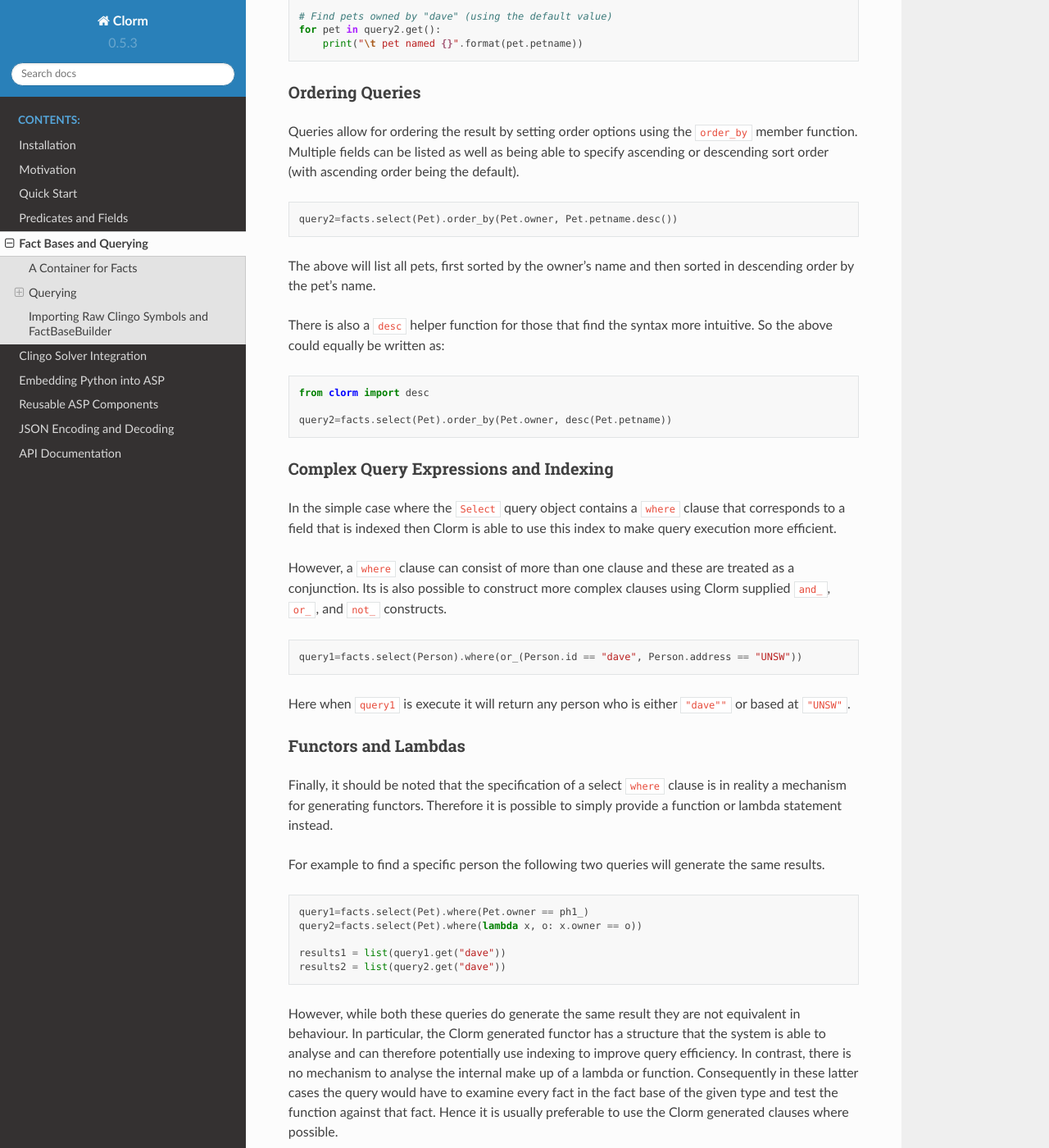
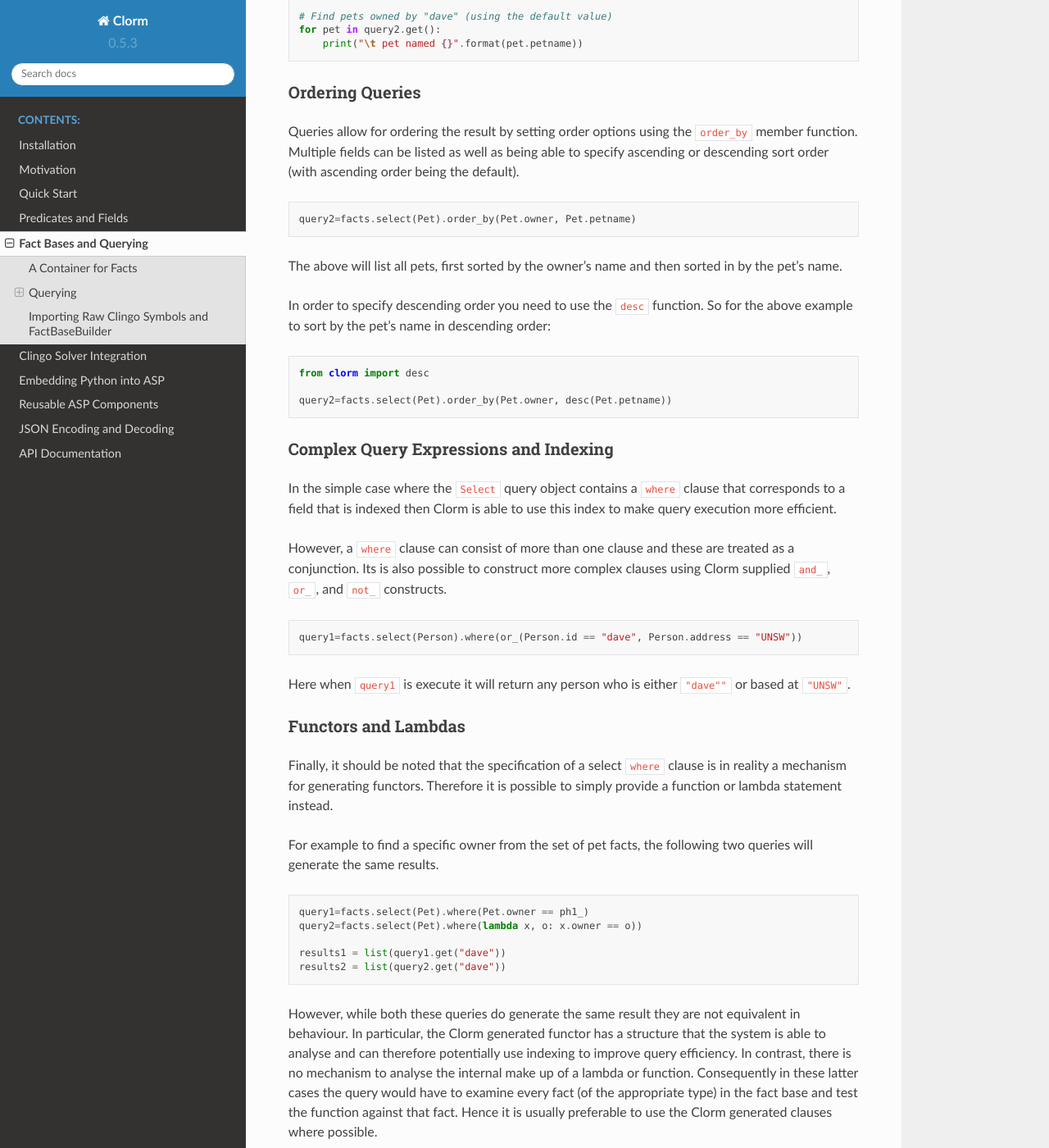
Before and after one commit to potassco/clorm, a Sphinx documentation site: the page built from docs/clorm/factbase.rst, in a window 1280 px wide and 1400 px high, scrolled down 2760 px. Shown: the whole window at 82% size. Built offline with Sphinx 7.4.7 and the Read the Docs theme 2.0.0, drawn with Linux system fonts in a browser that asks for light colours.

Commit message:
Minor update to the documentation

```diff
--- a/docs/clorm/factbase.rst
+++ b/docs/clorm/factbase.rst
@@ -161,13 +161,13 @@ the default).
 
 .. code-block:: python
 
-       query2=facts.select(Pet).order_by(Pet.owner, Pet.petname.desc())
+       query2=facts.select(Pet).order_by(Pet.owner, Pet.petname)
 
 The above will list all pets, first sorted by the owner's name and then sorted in
-descending order by the pet's name.
+by the pet's name.
 
-There is also a ``desc`` helper function for those that find the syntax more
-intuitive. So the above could equally be written as:
+In order to specify descending order you need to use the ``desc`` function. So
+for the above example to sort by the pet's name in descending order:
 
 .. code-block:: python
 
@@ -201,8 +201,8 @@ Finally, it should be noted that the specification of a select ``where`` clause
 is in reality a mechanism for generating functors. Therefore it is possible to
 simply provide a function or lambda statement instead.
 
-For example to find a specific person the following two queries will generate
-the same results.
+For example to find a specific owner from the set of pet facts, the following
+two queries will generate the same results.
 
 
 .. code-block:: python
@@ -218,9 +218,9 @@ equivalent in behaviour. In particular, the Clorm generated functor has a
 structure that the system is able to analyse and can therefore potentially use
 indexing to improve query efficiency. In contrast, there is no mechanism to
 analyse the internal make up of a lambda or function. Consequently in these
-latter cases the query would have to examine every fact in the fact base of the
-given type and test the function against that fact. Hence it is usually
-preferable to use the Clorm generated clauses where possible.
+latter cases the query would have to examine every fact (of the appropriate
+type) in the fact base and test the function against that fact. Hence it is
+usually preferable to use the Clorm generated clauses where possible.
 
 Importing Raw Clingo Symbols and FactBaseBuilder
 ------------------------------------------------
```
